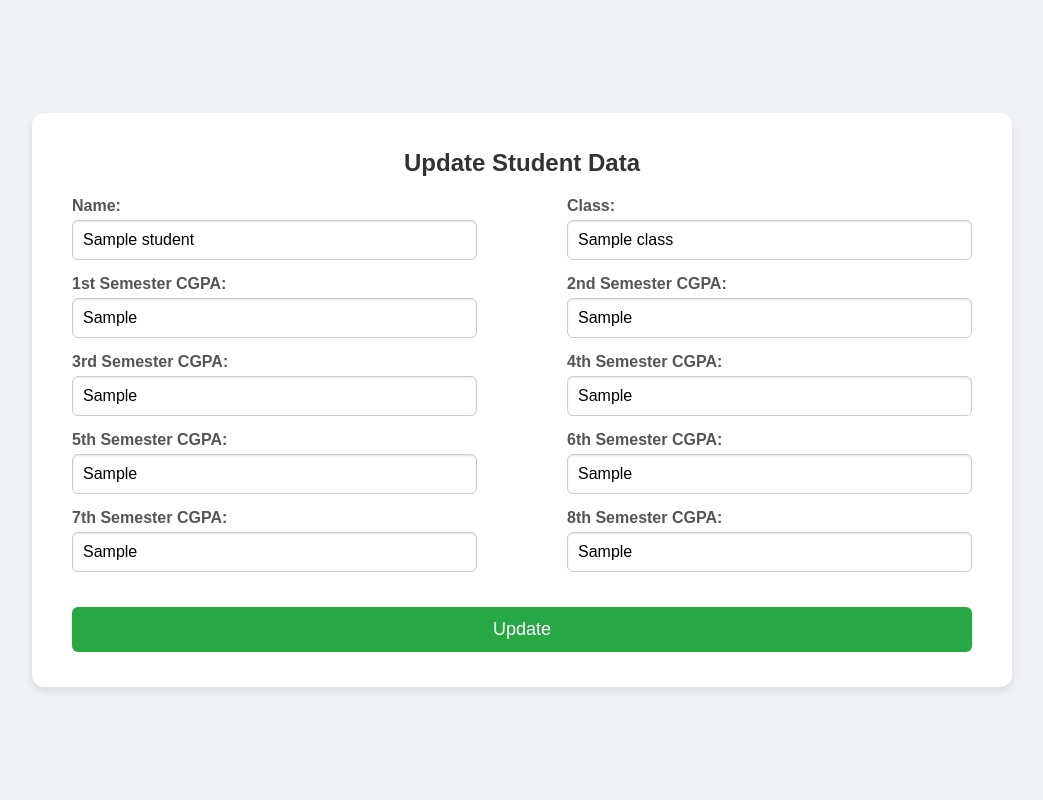
After one commit to PiyushRaut008/Student_analyser, a Flask app: page /update in a window 1280 px wide. The commit adds this page. Shown: the whole page, without its empty margins (118-1161 px from the left). Run offline with Flask 3, Linux system fonts and the light colour scheme; a database or web service that is not in the repository returns one stand-in record (values such as "Sample title").

Commit message:
Student Analyser

```diff
--- a/app.py
+++ b/app.py
@@ -1,9 +1,147 @@
-from flask import Flask, render_template, request ,redirect, url_for
+# from flask import Flask, render_template, request, redirect, url_for, flash
+# from pymongo import MongoClient
+# import matplotlib.pyplot as plt
+# import pandas as pd
+# import os
+# import io
+# import base64
+# import numpy as np
+
+# app = Flask(__name__)
+# app.secret_key = "secret_key"
+# app.config['UPLOAD_FOLDER'] = 'uploads'
+# client = MongoClient('mongodb://localhost:27017')
+# db = client['Student_data']
+# collection = db['Students']
+
+# @app.route("/", methods=["GET", "POST"])
+# def index():
+#     return render_template("index.html")
+
+# @app.route("/data", methods=["POST"])
+# def datahandle():
+#     if request.method == "POST":
+#         roll_number = request.form["roll_number"]
+#         existing_student = collection.find_one({"roll_number": roll_number})
+
+#         if existing_student:
+#             return "Roll number already exists. Please use a different roll number.", 400
+
+#         student_data = {
+#             "name": request.form["name"],
+#             "class": request.form["class"],
+#             "roll_number": roll_number,
+#             "1st_semester": request.form["cgpa1"],
+#             "2nd_semester": request.form["cgpa2"],
+#             "3rd_semester": request.form["cgpa3"],
+#             "4th_semester": request.form["cgpa4"],
+#             "5th_semester": request.form["cgpa5"],
+#             "6th_semester": request.form["cgpa6"],
+#             "7th_semester": request.form["cgpa7"],
+#             "8th_semester": request.form["cgpa8"]
+#         }
+#         collection.insert_one(student_data)
+#         return "Data submitted successfully!"
+
+
+# @app.route('/dash_board', methods=["GET", "POST"])
+# def dash_board():
+#     return render_template("dash_board.html")
+
+# @app.route("/data_visuals", methods=["GET", "POST"])
+# def data_vision():
+#     if request.method == "POST":
+#         roll_number = request.form["roll_number"]
+#         class_name = request.form["class"]
+
+#         # Retrieve data from MongoDB
+#         student_data = collection.find_one({"roll_number": roll_number, "class": class_name})
+#         if student_data:
+#             # Print the student data to verify keys
+#             print("Student Data:", student_data)
+
+#             # Generate the graph
+#             img = generate_graph(student_data)
+#             return render_template("result.html", img=img)
+#         else:
+#             flash("No data found for the given roll number and class", "error")
+#             return redirect(url_for('data_vision'))
+#     return render_template("dash_board.html")
+
+# def generate_graph(student_data):
+#     plt.switch_backend('Agg')
+#     semesters = ["1st_semester", "2nd_semester", "3rd_semester", "4th_semester", "5th_semester", "6th_semester", "7th_semester", "8th_semester"]
+#     scores = []
+
+#     for semester in semesters:
+#         score = student_data.get(semester)
+#         if score is None or score == '':
+#             score = np.nan  # Use numpy's nan value
+#         else:
+#             score = float(score)
+#         scores.append(score)
+
+
+#     # Create a mask for missing values
+#     mask = ~np.isnan(scores)
+
+#     # Plot the scores, using the mask to ignore missing values
+#     plt.figure(figsize=(10, 5))
+#     plt.plot(np.array(semesters)[mask], np.array(scores)[mask], marker='o', linestyle='-', color='b')
+#     plt.title('CGPA Progress')
+#     plt.xlabel('Semester')
+#     plt.ylabel('CGPA')
+#     plt.ylim(0, 10)
+#     plt.grid(True)
+
+#     # Save plot to a BytesIO object
+#     img = io.BytesIO()
+#     plt.savefig(img, format='png')
+#     img.seek(0)
+#     plt.close()
+
+#     # Encode the image to base64 to send to the template
+#     img_base64 = base64.b64encode(img.getvalue()).decode()
+#     return img_base64
+
+
+# @app.route("/view_data", methods=["GET"])
+# def view_data():
+#     # Retrieve all records from MongoDB
+#     all_students = collection.find()
+#     return render_template("view_data.html", students=all_students)
+
+
+# if __name__ == "__main__":
+#     app.run(debug=True)
+
+
+
+
+
+
+
+
+
+
+
+
+
+
+
+
+
+from flask import Flask, render_template, request, redirect, url_for, flash
 from pymongo import MongoClient
+import matplotlib.pyplot as plt
 import pandas as pd
 import os
+import io
+import base64
+import numpy as np
 
 app = Flask(__name__)
+app.secret_key = "secret_key"
 app.config['UPLOAD_FOLDER'] = 'uploads'
 client = MongoClient('mongodb://localhost:27017')
 db = client['Student_data']
@@ -11,6 +149,7 @@ collection = db['Students']
 
 @app.route("/", methods=["GET", "POST"])
 def index():
+    students = list(collection.find())
     return render_template("index.html")
 
 @app.route("/data", methods=["POST"])
@@ -26,57 +165,148 @@ def datahandle():
             "name": request.form["name"],
             "class": request.form["class"],
             "roll_number": roll_number,
-            "cgpa": {
-                "1st_semester": request.form["cgpa1"],
-                "2nd_semester": request.form["cgpa2"],
-                "3rd_semester": request.form["cgpa3"],
-                "4th_semester": request.form["cgpa4"],
-                "5th_semester": request.form["cgpa5"],
-                "6th_semester": request.form["cgpa6"],
-                "7th_semester": request.form["cgpa7"],
-                "8th_semester": request.form["cgpa8"]
-            }
+            "1st_semester": request.form["cgpa1"],
+            "2nd_semester": request.form["cgpa2"],
+            "3rd_semester": request.form["cgpa3"],
+            "4th_semester": request.form["cgpa4"],
+            "5th_semester": request.form["cgpa5"],
+            "6th_semester": request.form["cgpa6"],
+            "7th_semester": request.form["cgpa7"],
+            "8th_semester": request.form["cgpa8"]
         }
         collection.insert_one(student_data)
         return "Data submitted successfully!"
+
 
 @app.route('/dash_board', methods=["GET", "POST"])
 def dash_board():
     return render_template("dash_board.html")
 
+@app.route("/data_visuals", methods=["GET", "POST"])
+def data_vision():
+    if request.method == "POST":
+        roll_number = request.form["roll_number"]
+        class_name = request.form["class"]
 
-@app.route("/uploades", methods=["GET", "POST"])
-def uploadss():
-    return render_template("uploads.html")
+        # Retrieve data from MongoDB
+        student_data = collection.find_one({"roll_number": roll_number, "class": class_name})
+        if student_data:
+            # Print the student data to verify keys
+            print("Student Data:", student_data)
+
+            # Calculate class averages
+            class_averages = calculate_class_averages(class_name)
+
+            # Generate the graph
+            img = generate_graph(student_data, class_averages)
+            return render_template("result.html", img=img)
+        else:
+            flash("No data found for the given roll number and class", "error")
+            return redirect(url_for('data_vision'))
+    return render_template("dash_board.html")
+
+def calculate_class_averages(class_name):
+    # Retrieve all students in the specified class
+    students = collection.find({"class": class_name})
+
+    # Initialize lists to hold scores for each semester
+    semesters = ["1st_semester", "2nd_semester", "3rd_semester", "4th_semester", "5th_semester", "6th_semester", "7th_semester", "8th_semester"]
+    semester_scores = {semester: [] for semester in semesters}
+
+    # Collect all scores
+    for student in students:
+        for semester in semesters:
+            score = student.get(semester)
+            if score is not None and score != '':
+                semester_scores[semester].append(float(score))
+
+    # Calculate average scores
+    averages = {semester: np.mean(scores) if scores else np.nan for semester, scores in semester_scores.items()}
+    return averages
+
+def generate_graph(student_data, class_averages):
+    plt.switch_backend('Agg')
+    semesters = ["1st_semester", "2nd_semester", "3rd_semester", "4th_semester", "5th_semester", "6th_semester", "7th_semester", "8th_semester"]
+    student_scores = []
+
+    for semester in semesters:
+        score = student_data.get(semester)
+        if score is None or score == '':
+            score = np.nan  # Use numpy's nan value
+        else:
+            score = float(score)
+        student_scores.append(score)
+
+    class_avg_scores = [class_averages[semester] for semester in semesters]
+
+    # Create a mask for missing values
+    mask = ~np.isnan(student_scores)
+
+    # Plot the scores, using the mask to ignore missing values
+    plt.figure(figsize=(10, 5))
+    plt.plot(np.array(semesters)[mask], np.array(student_scores)[mask], marker='o', linestyle='-', color='b', label='Student')
+    plt.plot(np.array(semesters)[mask], np.array(class_avg_scores)[mask], marker='o', linestyle='-', color='r', label='Class Average')
+    plt.title('CGPA Progress')
+    plt.xlabel('Semester')
+    plt.ylabel('CGPA')
+    plt.ylim(0, 10)
+    plt.legend()
+    plt.grid(True)
+
+    # Save plot to a BytesIO object
+    img = io.BytesIO()
+    plt.savefig(img, format='png')
+    img.seek(0)
+    plt.close()
+
+    # Encode the image to base64 to send to the template
+    img_base64 = base64.b64encode(img.getvalue()).decode()
+    return img_base64
+
+@app.route("/view_data", methods=["GET"])
+def view_data():
+    # Retrieve all records from MongoDB
+    all_students = collection.find()
+    return render_template("view_data.html", students=all_students)
 
 
-@app.route("/uploaded_data", methods=["POST"])
-def upload_file():
-    if 'file' not in request.files:
-        return "No file part", 400
-    file = request.files['file']
-    if file.filename == '':
-        return "No selected file", 400
-    if file and file.filename.endswith('.csv'):
-        filepath = os.path.join(app.config['UPLOAD_FOLDER'], file.filename)
-        file.save(filepath)
-        process_csv(filepath)
-        return "CSV data uploaded successfully!"
-    return "Invalid file format", 400
+@app.route("/update", methods=["GET", "POST"])
+def update():
+    roll_number = request.args.get("roll_number")
+    student_data = collection.find_one({"roll_number": roll_number})
+    if request.method == "POST":
+        updated_data = {
+            "name": request.form["name"],
+            "class": request.form["class"],
+            "1st_semester": request.form["cgpa1"],
+            "2nd_semester": request.form["cgpa2"],
+            "3rd_semester": request.form["cgpa3"],
+            "4th_semester": request.form["cgpa4"],
+            "5th_semester": request.form["cgpa5"],
+            "6th_semester": request.form["cgpa6"],
+            "7th_semester": request.form["cgpa7"],
+            "8th_semester": request.form["cgpa8"]
+        }
+        collection.update_one({"roll_number": roll_number}, {"$set": updated_data})
+        flash("Data updated successfully!", "success")
+        return redirect(url_for("index"))
 
-def process_csv(filepath):
-    data = pd.read_csv(filepath)
-    payload = data.to_dict(orient='records')
+    return render_template("update.html", student=student_data)
 
-    # Check for duplicate data
-    duplicates = []
-    for record in payload:
-        if collection.find_one(record):
-            duplicates.append(record)
 
-    if duplicates:
-        os.remove(filepath)
-        return "Some data already exists in the database. No new data was inserted."
+@app.route('/delete', methods=['POST'])
+def delete_student():
+    roll_number = request.form.get('roll_number')
+    if roll_number:
+        result = collection.delete_one({"roll_number": roll_number})
+        if result.deleted_count > 0:
+            flash('Data deleted successfully!', 'success')
+        else:
+            flash('Student with Roll Number not found!', 'error')
+    else:
+        flash('Roll Number is required!', 'error')
+    return redirect(url_for('index'))
 
-    collection.insert_many(payload)
-    os.remove(filepath)
+
+if __name__ == "__main__":
+    app.run(debug=True)
--- /dev/null
+++ b/templates/update.html
@@ -0,0 +1,133 @@
+<!DOCTYPE html>
+<html lang="en">
+<head>
+    <meta charset="UTF-8">
+    <title>Update Student Data</title>
+    <style>
+        body {
+            font-family: 'Arial', sans-serif;
+            background-color: #f0f2f5;
+            display: flex;
+            justify-content: center;
+            align-items: center;
+            height: 100vh;
+            margin: 0;
+        }
+        .container {
+            background-color: #fff;
+            padding: 20px 40px;
+            border-radius: 12px;
+            box-shadow: 0 4px 8px rgba(0, 0, 0, 0.1);
+            width: 100%;
+            max-width: 900px;
+        }
+        h1 {
+            color: #333;
+            margin-bottom: 20px;
+            font-size: 24px;
+            text-align: center;
+        }
+        form {
+            display: flex;
+            flex-wrap: wrap;
+            justify-content: space-between;
+        }
+        .form-group {
+            display: flex;
+            flex-direction: column;
+            width: 45%;
+            margin-bottom: 15px;
+        }
+        label {
+            font-weight: bold;
+            margin-bottom: 5px;
+            color: #555;
+        }
+        input {
+            padding: 10px;
+            border: 1px solid #ccc;
+            border-radius: 6px;
+            font-size: 16px;
+            box-shadow: inset 0 1px 2px rgba(0, 0, 0, 0.1);
+        }
+        .form-group.full-width {
+            width: 100%;
+            display: flex;
+            justify-content: center;
+        }
+        button {
+            padding: 12px 50px;
+            background-color: #28a745;
+            color: white;
+            border: none;
+            border-radius: 6px;
+            cursor: pointer;
+            font-size: 18px;
+            margin-top: 20px;
+        }
+        button:hover {
+            background-color: #218838;
+        }
+    </style>
+</head>
+<body>
+    <div class="container">
+        <h1>Update Student Data</h1>
+        <form action="/update?roll_number={{ student['roll_number'] }}" method="POST">
+            <div class="form-group">
+                <label for="name">Name:</label>
+                <input type="text" id="name" name="name" value="{{ student['name'] }}" required>
+            </div>
+
+            <div class="form-group">
+                <label for="class">Class:</label>
+                <input type="text" id="class" name="class" value="{{ student['class'] }}" required>
+            </div>
+
+            <div class="form-group">
+                <label for="cgpa1">1st Semester CGPA:</label>
+                <input type="text" id="cgpa1" name="cgpa1" value="{{ student['1st_semester'] }}">
+            </div>
+
+            <div class="form-group">
+                <label for="cgpa2">2nd Semester CGPA:</label>
+                <input type="text" id="cgpa2" name="cgpa2" value="{{ student['2nd_semester'] }}">
+            </div>
+
+            <div class="form-group">
+                <label for="cgpa3">3rd Semester CGPA:</label>
+                <input type="text" id="cgpa3" name="cgpa3" value="{{ student['3rd_semester'] }}">
+            </div>
+
+            <div class="form-group">
+                <label for="cgpa4">4th Semester CGPA:</label>
+                <input type="text" id="cgpa4" name="cgpa4" value="{{ student['4th_semester'] }}">
+            </div>
+
+            <div class="form-group">
+                <label for="cgpa5">5th Semester CGPA:</label>
+                <input type="text" id="cgpa5" name="cgpa5" value="{{ student['5th_semester'] }}">
+            </div>
+
+            <div class="form-group">
+                <label for="cgpa6">6th Semester CGPA:</label>
+                <input type="text" id="cgpa6" name="cgpa6" value="{{ student['6th_semester'] }}">
+            </div>
+
+            <div class="form-group">
+                <label for="cgpa7">7th Semester CGPA:</label>
+                <input type="text" id="cgpa7" name="cgpa7" value="{{ student['7th_semester'] }}">
+            </div>
+
+            <div class="form-group">
+                <label for="cgpa8">8th Semester CGPA:</label>
+                <input type="text" id="cgpa8" name="cgpa8" value="{{ student['8th_semester'] }}">
+            </div>
+
+            <div class="form-group full-width">
+                <button type="submit">Update</button>
+            </div>
+        </form>
+    </div>
+</body>
+</html>
```
Also changed, not shown: templates/dash_board.html (+68 -2 lines), templates/index.html (+46 -3 lines), templates/result.html (added, +36 -0 lines), templates/uploads.html (deleted, +0 -57 lines), templates/view_data.html (added, +47 -0 lines).
